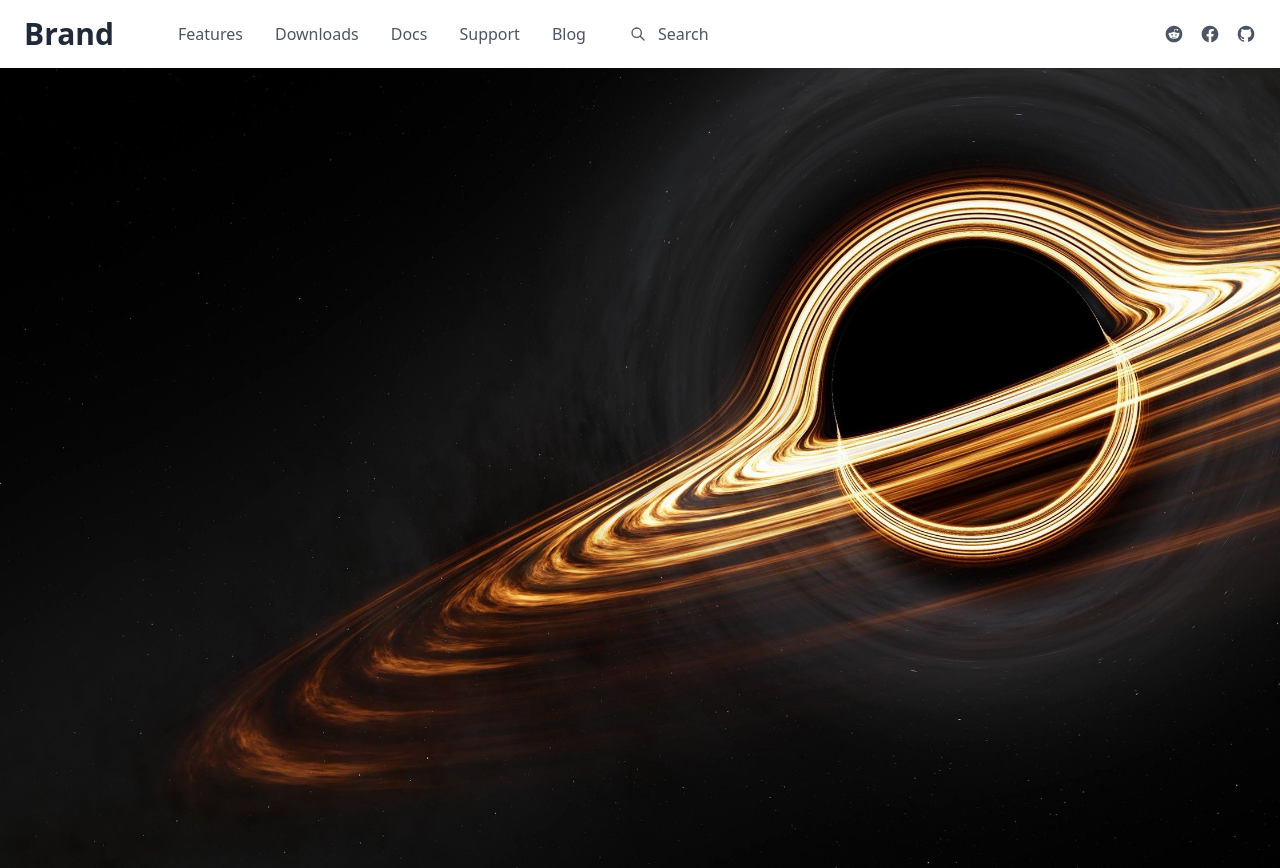
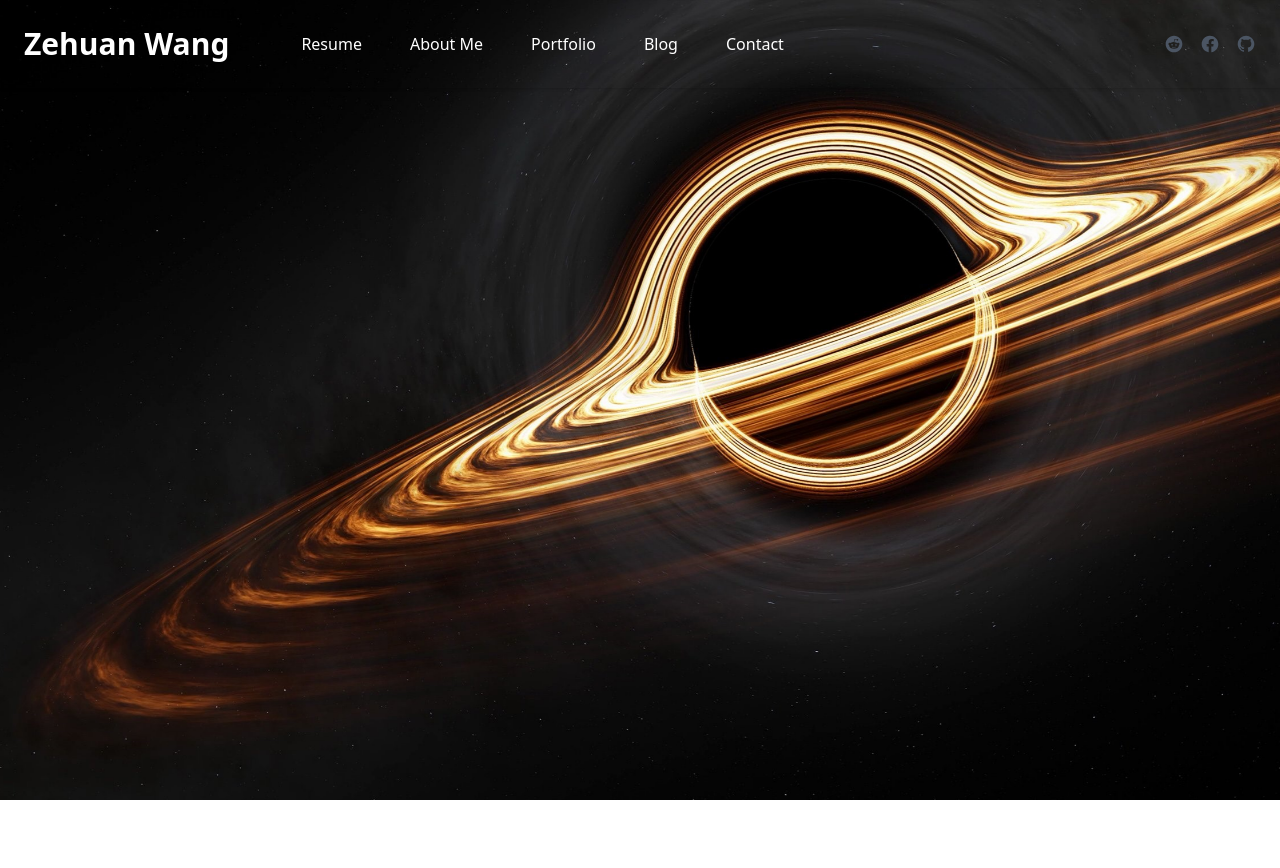
Before and after one commit to Marco-Ray/my_site, a Vue app: page / in a window 1280 px wide. After the commit the page ends 800 px from the top, so only its background shows below. Built offline with nearby package versions, Linux system fonts and the light colour scheme.

Commit message:
add background & navbar

```diff
--- a/src/components/Content.vue
+++ b/src/components/Content.vue
@@ -15,7 +15,7 @@ export default {
   width: 100%;
   height: 100vh;
   background-image: url('../assets/bg.jpg');
-  background-position: top left;
+  background-position: top right;
   background-attachment: fixed;
   background-repeat: no-repeat;
   background-size: cover;
--- a/src/components/Header.vue
+++ b/src/components/Header.vue
@@ -1,18 +1,16 @@
 <template>
-  <nav class="bg-white shadow dark:bg-gray-800">
+  <nav id="nav" class="bg-black fixed w-full shadow lg:bg-transparent">
     <div class="container px-6 py-4 mx-auto lg:flex lg:justify-between lg:items-center">
       <div class="lg:flex lg:items-center">
         <div class="flex items-center justify-between">
           <div>
-            <a class="text-2xl font-bold text-gray-800 dark:text-white
-            lg:text-3xl hover:text-gray-700 dark:hover:text-gray-300" href="#">Brand</a>
+            <a class="text-2xl font-bold text-white
+            lg:text-3xl" href="#">Zehuan Wang</a>
           </div>
 
           <!-- Mobile menu button -->
           <div class="flex lg:hidden">
-            <button type="button" class="text-gray-500 dark:text-gray-200 hover:text-gray-600
-            dark:hover:text-gray-400focus:outline-none focus:text-gray-600
-            dark:focus:text-gray-400" aria-label="toggle menu">
+            <button type="button" class="text-white focus:text-gray-600" aria-label="toggle menu">
               <svg viewBox="0 0 24 24" class="w-6 h-6 fill-current">
                 <path fill-rule="evenodd"
                       d="M4 5h16a1 1 0 0 1 0 2H4a1 1 0 1 1 0-2zm0 6h16a1 1 0 0 1 0
@@ -23,34 +21,14 @@
           </div>
         </div>
 
-        <div class="flex flex-col text-gray-600 capitalize
-        dark:text-gray-300 lg:flex lg:px-16 lg:-mx-4 lg:flex-row lg:items-center">
-          <a href="#" class="mt-2 lg:mt-0 lg:mx-4 hover:text-gray-800
-          dark:hover:text-gray-200">features</a>
-          <a href="#" class="mt-2 lg:mt-0 lg:mx-4 hover:text-gray-800
-          dark:hover:text-gray-200">downloads</a>
-          <a href="#" class="mt-2 lg:mt-0 lg:mx-4 hover:text-gray-800
-          dark:hover:text-gray-200">docs</a>
-          <a href="#" class="mt-2 lg:mt-0 lg:mx-4 hover:text-gray-800
-          dark:hover:text-gray-200">support</a>
-          <a href="#" class="mt-2 lg:mt-0 lg:mx-4 hover:text-gray-800
-          dark:hover:text-gray-200">blog</a>
+        <div class="flex flex-col text-white capitalize
+        lg:flex lg:px-16 lg:-mx-4 lg:flex-row lg:items-center">
+          <a href="#" class="px-2 lg:py-4 mt-2 lg:mt-0 lg:mx-4 transition-colors duration-200 transform hover:bg-gray-300 hover:bg-opacity-30 ">Resume</a>
+          <a href="#" class="px-2 lg:py-4 mt-2 lg:mt-0 lg:mx-4 transition-colors duration-200 transform hover:bg-gray-300 hover:bg-opacity-30 hover:text-red-500">About Me</a>
+          <a href="#" class="px-2 lg:py-4 mt-2 lg:mt-0 lg:mx-4 transition-colors duration-200 transform hover:bg-gray-300 hover:bg-opacity-30 hover:text-red-500">Portfolio</a>
+          <a href="#" class="px-2 lg:py-4 mt-2 lg:mt-0 lg:mx-4 transition-colors duration-200 transform hover:bg-gray-300 hover:bg-opacity-30 hover:text-red-500">Blog</a>
+          <a href="#" class="px-2 lg:py-4 mt-2 lg:mt-0 lg:mx-4 transition-colors duration-200 transform hover:bg-gray-300 hover:bg-opacity-30 hover:text-red-500">Contact</a>
 
-          <div class="relative mt-4 lg:mt-0 lg:mx-4">
-                        <span class="absolute inset-y-0 left-0 flex items-center pl-3">
-                            <svg class="w-4 h-4 text-gray-600 dark:text-gray-300"
-                                 viewBox="0 0 24 24" fill="none">
-                                <path d="M21 21L15 15M17 10C17 13.866 13.866 17 10 17C6.13401 17 3 13.866 3 10C3 6.13401 6.13401 3 10 3C13.866 3 17 6.13401 17 10Z"
-                                  stroke="currentColor" stroke-linecap="round"
-                                  stroke-linejoin="round" stroke-width="2">
-                                </path>
-                            </svg>
-                        </span>
-
-            <input type="text"
-                   class="w-full py-1 pl-10 pr-4 text-gray-700 placeholder-gray-600 bg-white border-b border-gray-600 dark:placeholder-gray-300 dark:focus:border-gray-300 lg:w-56 lg:border-transparent dark:bg-gray-800 dark:text-gray-300 focus:outline-none focus:border-gray-600"
-                   placeholder="Search">
-          </div>
         </div>
       </div>
 
@@ -97,6 +75,5 @@ export default {
 };
 </script>
 
-<style scoped>
-
+<style lang="scss" scoped>
 </style>
```
